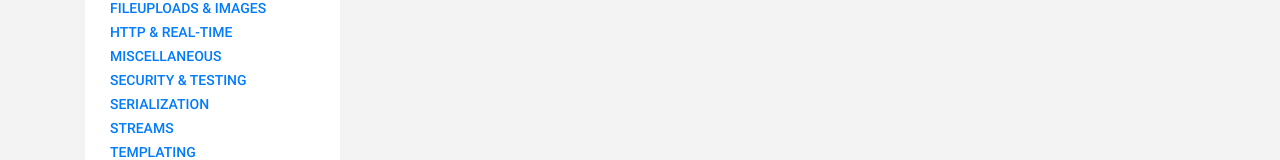
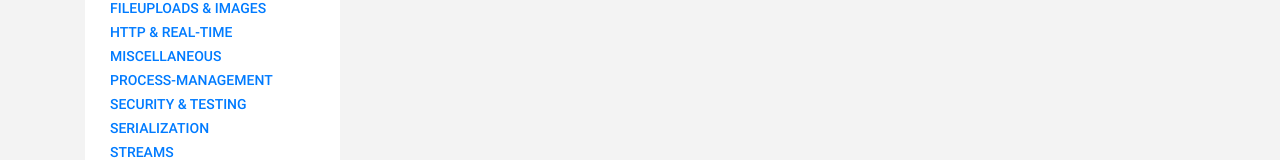
Before and after one commit to haikelfazzani/node-pack, a React (Create React App) app: page / in a window 1280 px wide. Shown: the part 604-764 px from the top of the page. Built offline with nearby package versions, Linux system fonts and the light colour scheme; no server answers; what @haikel/min-captcha would draw is missing.

Commit message:
update app

```diff
--- a/src/data/categories.js
+++ b/src/data/categories.js
@@ -9,6 +9,7 @@ const categories = [
   "fileuploads & images",
   "http & real-time",
   "miscellaneous",
+  "process-management",
   "security & testing",
   "serialization",
   "streams",
```
